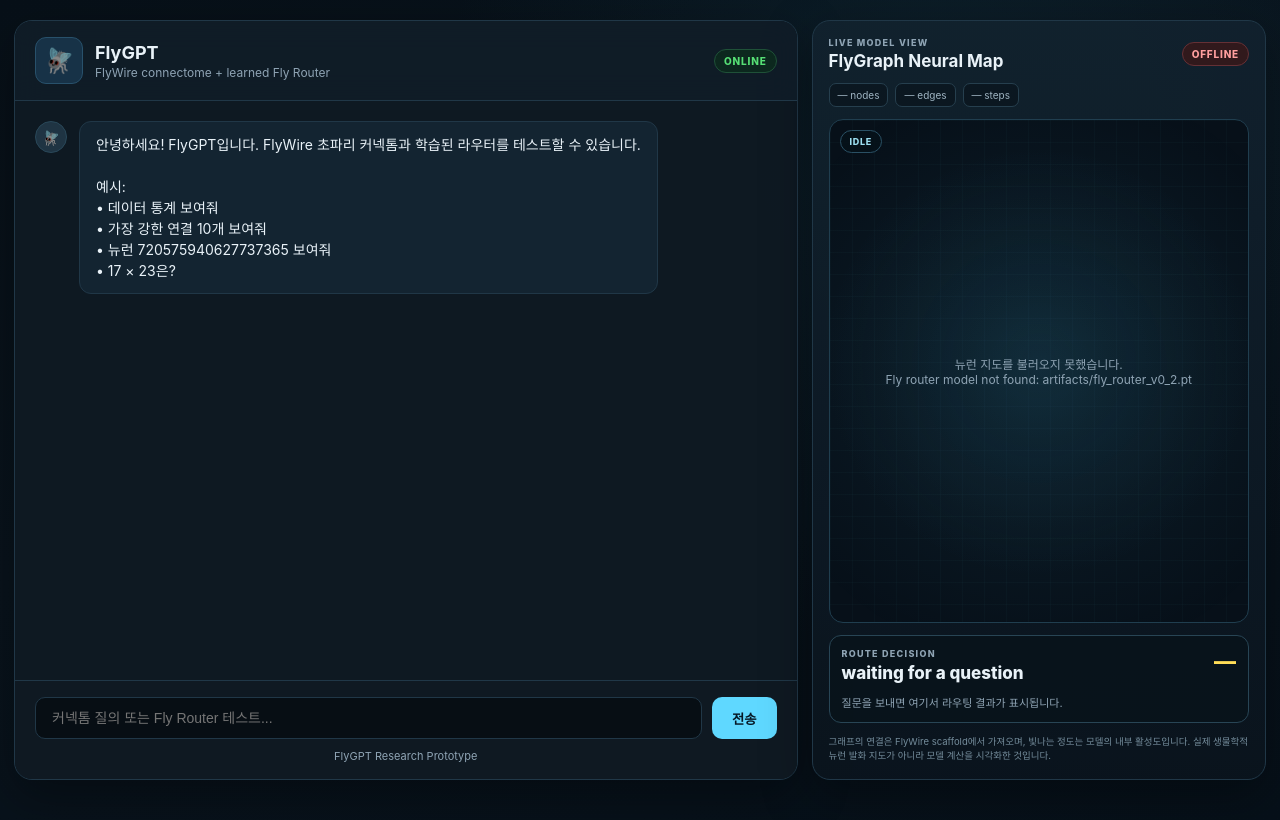
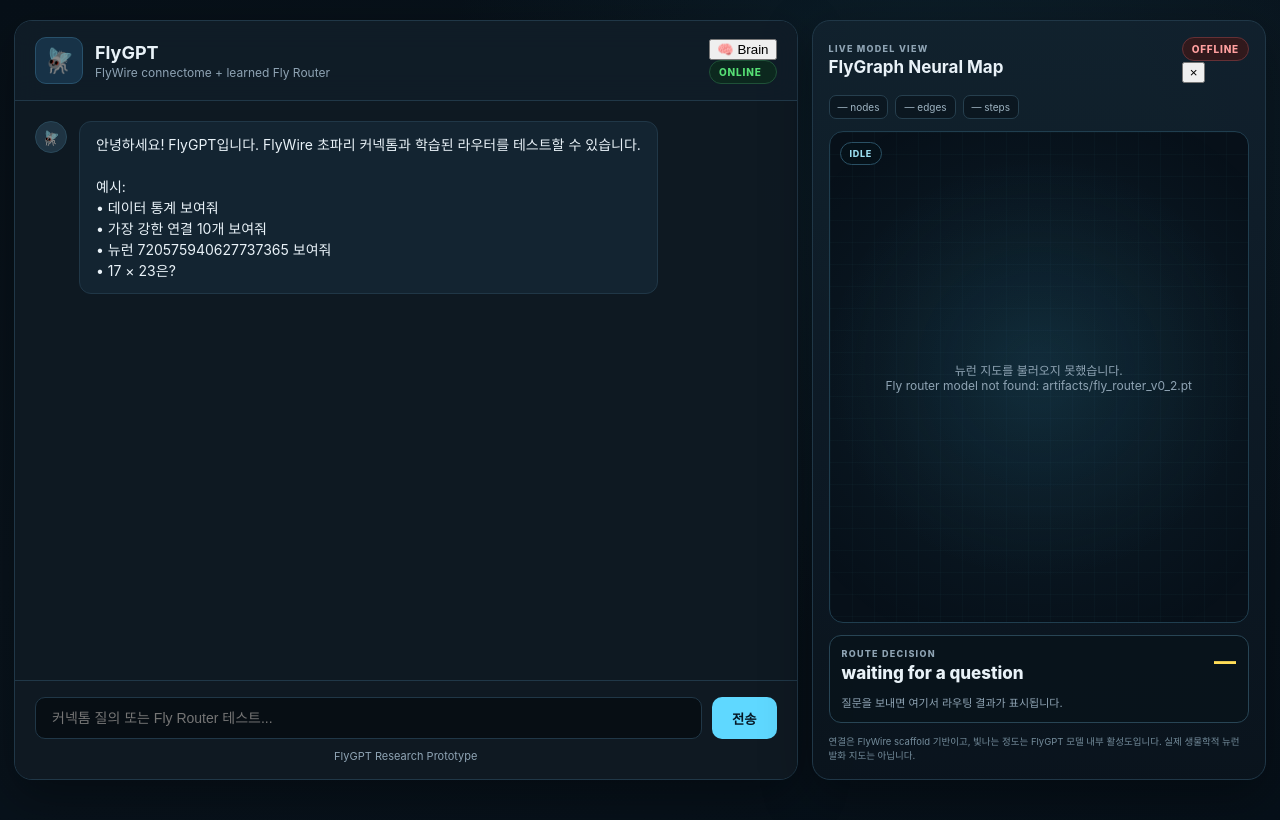
Before and after one commit to codingguy1026/FlyGPT, a FastAPI app: page / in a window 1280 px wide. Run offline with FastAPI, Linux system fonts and the light colour scheme.

Commit message:
ui: preserve original chat and add optional brain HUD

```diff
--- a/templates/index.html
+++ b/templates/index.html
@@ -7,7 +7,7 @@
   <link rel="stylesheet" href="/static/style.css">
 </head>
 <body>
-  <div class="app-shell">
+  <div class="app-shell" id="appShell">
     <section class="chat-container">
       <header class="chat-header">
         <div class="brand">
@@ -17,7 +17,17 @@
             <div class="sub">FlyWire connectome + learned Fly Router</div>
           </div>
         </div>
-        <div class="status-badge">ONLINE</div>
+
+        <div class="header-actions">
+          <button
+            class="brain-toggle"
+            id="brainToggle"
+            type="button"
+            aria-expanded="false"
+            aria-controls="brainPanel"
+          >🧠 Brain</button>
+          <div class="status-badge">ONLINE</div>
+        </div>
       </header>
 
       <main class="chat-messages" id="chatMessages" aria-live="polite">
@@ -48,13 +58,16 @@
       </div>
     </section>
 
-    <aside class="brain-panel">
+    <aside class="brain-panel" id="brainPanel" aria-hidden="true">
       <header class="brain-header">
         <div>
           <div class="eyebrow">LIVE MODEL VIEW</div>
           <h2>FlyGraph Neural Map</h2>
         </div>
-        <div class="brain-status" id="brainStatus">LOADING</div>
+        <div class="brain-header-actions">
+          <div class="brain-status" id="brainStatus">LOADING</div>
+          <button class="brain-close" id="brainClose" type="button" aria-label="Brain 패널 닫기">×</button>
+        </div>
       </header>
 
       <div class="brain-stats">
@@ -84,8 +97,8 @@
       </section>
 
       <div class="brain-note">
-        그래프의 연결은 FlyWire scaffold에서 가져오며, 빛나는 정도는 모델의 내부 활성도입니다.
-        실제 생물학적 뉴런 발화 지도가 아니라 모델 계산을 시각화한 것입니다.
+        연결은 FlyWire scaffold 기반이고, 빛나는 정도는 FlyGPT 모델 내부 활성도입니다.
+        실제 생물학적 뉴런 발화 지도는 아닙니다.
       </div>
     </aside>
   </div>
```
